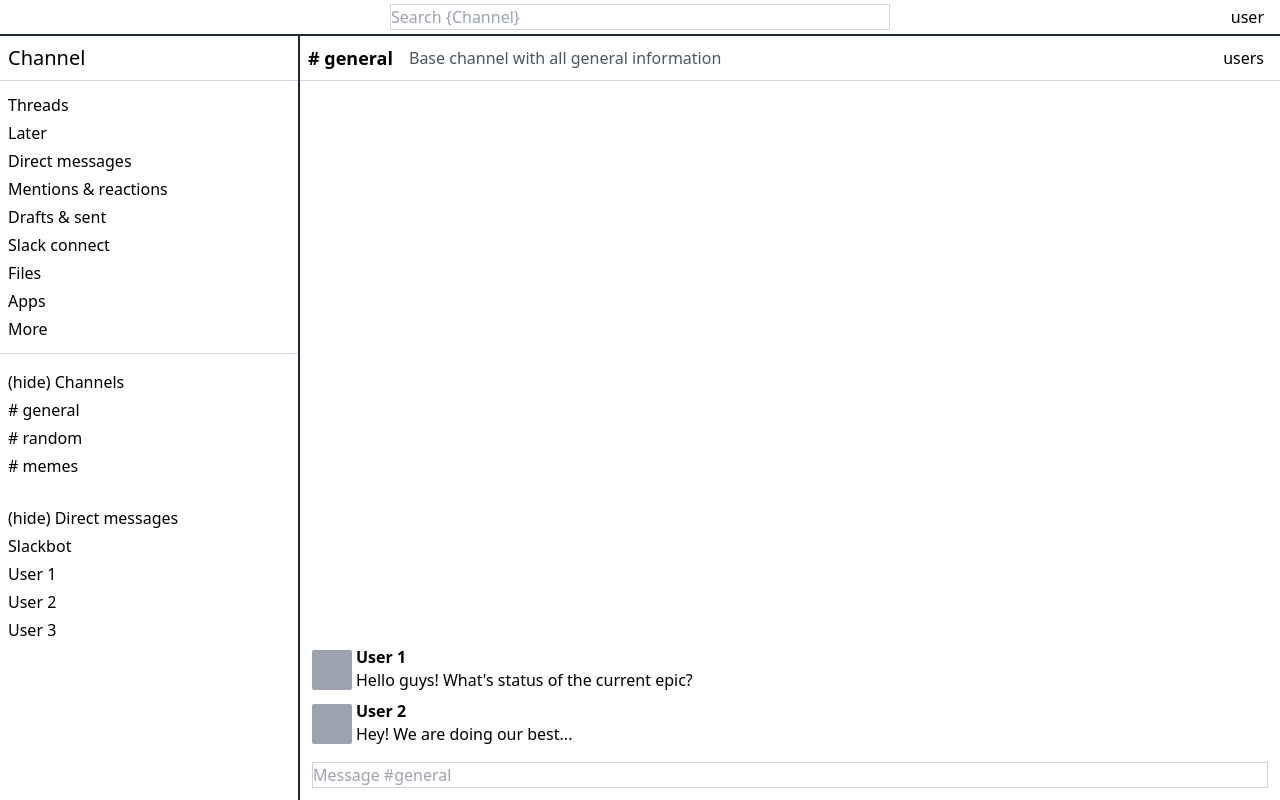
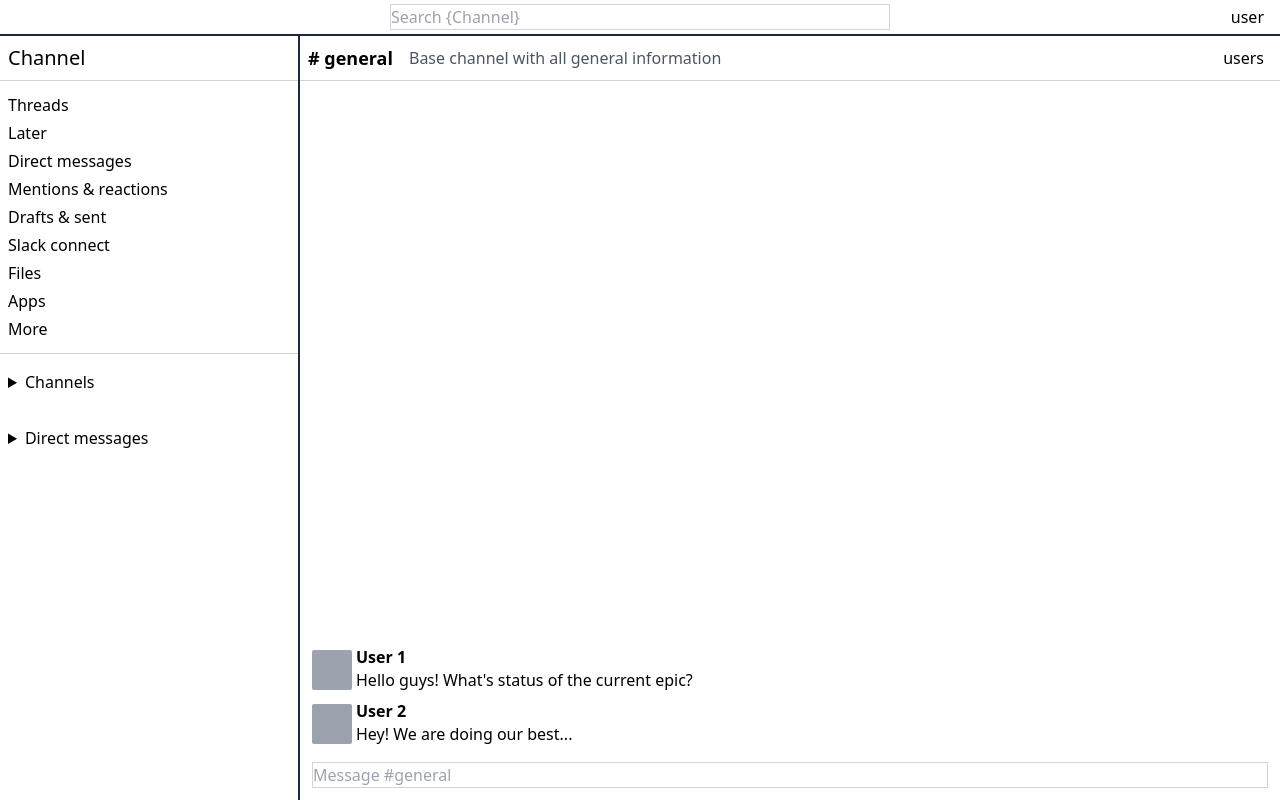
Before and after one commit to vovanezha/slack-clone, a React (Vite) app: page / in a window 1280 px wide. Built offline with nearby package versions, Linux system fonts and the light colour scheme.

Commit message:
refactor layout a bit

```diff
--- a/src/App.tsx
+++ b/src/App.tsx
@@ -7,7 +7,7 @@ export const App = () => {
       </header>
 
       <main className="flex flex-1">
-        <nav className="h-full w-[300px] border-r-2 border-solid border-gray-800 pl-2">
+        <aside className="h-full w-[300px] border-r-2 border-solid border-gray-800 pl-2">
           <h1 className="inline-flex pb-2 pt-2 text-xl">Channel</h1>
 
           <span className="relative right-2 flex h-[1px] w-[calc(100%+0.5rem)] bg-gray-300"></span>
@@ -26,25 +26,29 @@ export const App = () => {
 
           <span className="relative right-2 flex h-[1px] w-[calc(100%+0.5rem)] bg-gray-300"></span>
 
-          <div className="pb-3 pt-3">
-            <p className="pb-1 pt-1">(hide) Channels</p>
+          <nav className="pb-3 pt-3">
+            <details>
+              <summary className="pb-1 pt-1">Channels</summary>
               <ul className="grid gap-1">
                 <li># general</li>
                 <li># random</li>
                 <li># memes</li>
               </ul>
-          </div>
+            </details>
+          </nav>
 
-          <div className="pb-3 pt-3">
-            <p className="pb-1 pt-1">(hide) Direct messages</p>
+          <nav className="pb-3 pt-3">
+            <details>
+              <summary className="pb-1 pt-1">Direct messages</summary>
               <ul className="grid gap-1">
                 <li>Slackbot</li>
                 <li>User 1</li>
                 <li>User 2</li>
                 <li>User 3</li>
               </ul>
-          </div>
+            </details>
           </nav>
+        </aside>
 
         <section className="flex flex-1 flex-col">
           <div className="relative flex items-center border-b-[1px] border-gray-300 p-2">
```
Lines whose indentation alone changed are shown as unchanged.
